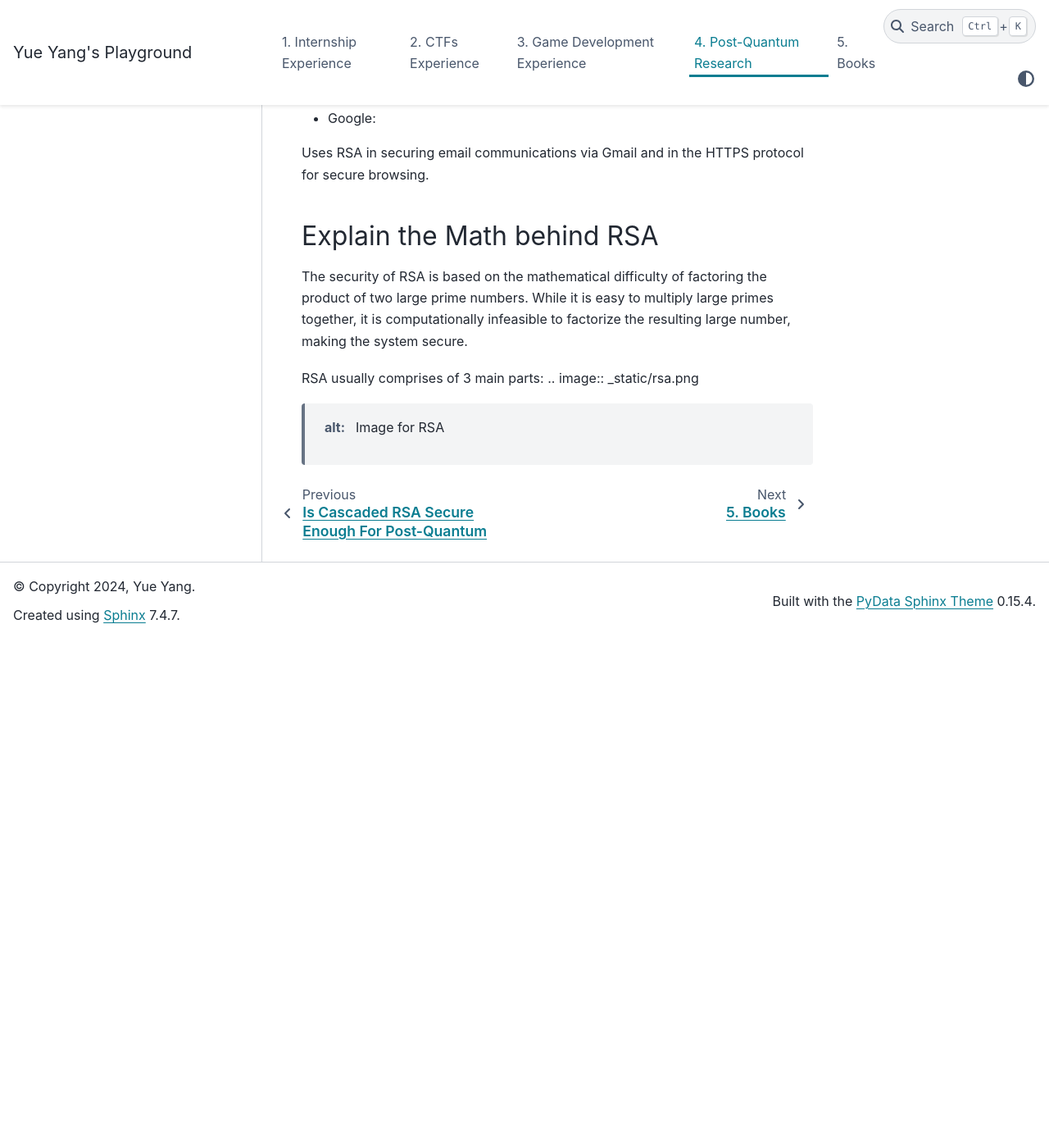
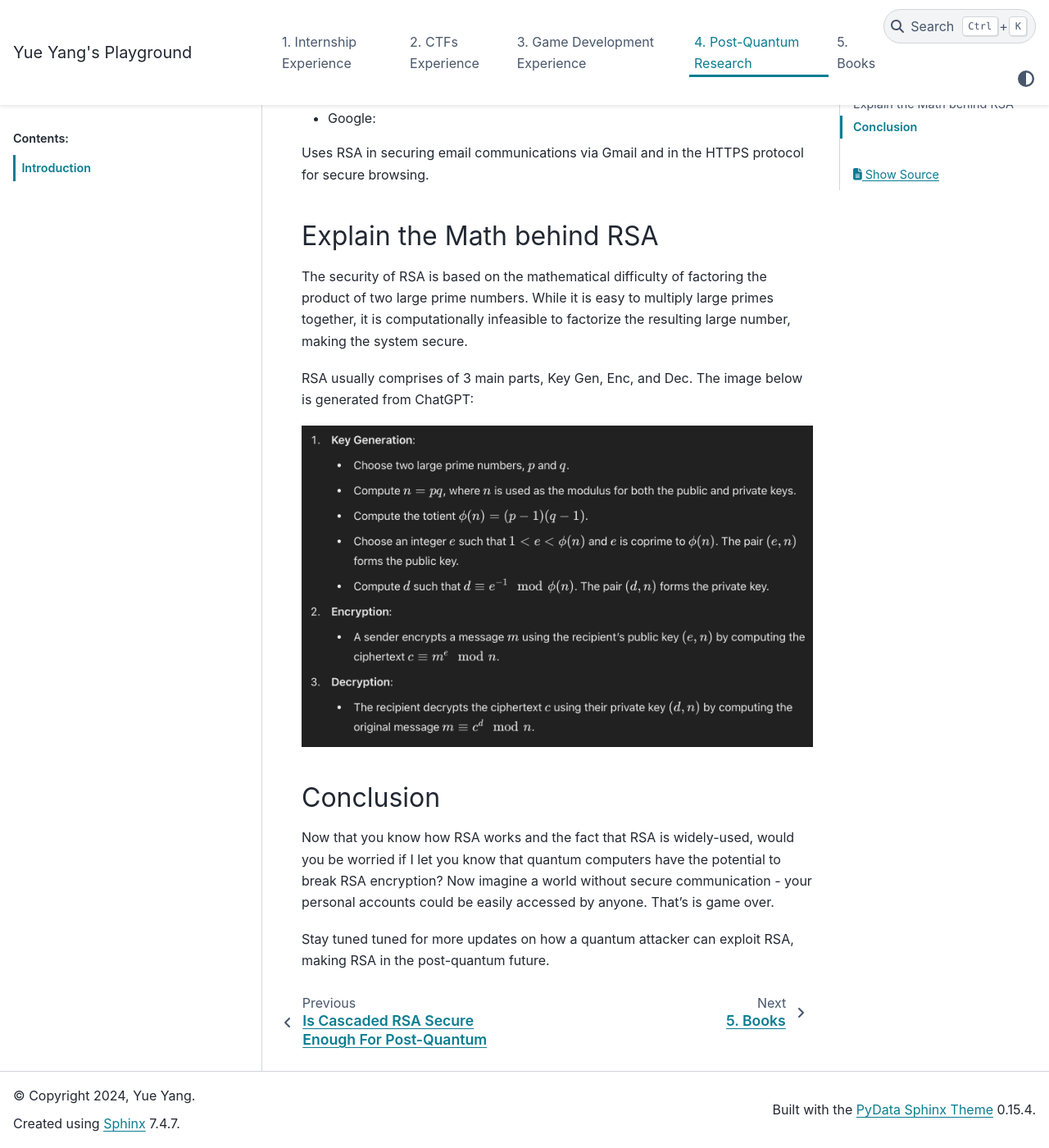
Before and after one commit to yyueyangg/personal-docs, a Sphinx documentation site: the page built from docs/source/what-is-rsa.rst, in a window 1280 px wide and 1400 px high, scrolled down 1227 px. Shown: the whole window at 82% size. Built offline with Sphinx 7.4.7 and the PyData theme 0.15.4, drawn with Linux system fonts in a browser that asks for light colours; before the commit the page ends 2006 px from its top, so only the background shows below that.

Commit message:
Edit file

```diff
--- a/docs/source/what-is-rsa.rst
+++ b/docs/source/what-is-rsa.rst
@@ -46,6 +46,15 @@ The security of RSA is based on the mathematical difficulty of factoring the pro
 While it is easy to multiply large primes together, it is computationally infeasible to factorize the resulting large number,
 making the system secure.
 
-RSA usually comprises of 3 main parts:
+RSA usually comprises of 3 main parts, Key Gen, Enc, and Dec. The image below is generated from ChatGPT:
+
 .. image:: _static/rsa.png
    :alt: Image for RSA
+
+Conclusion
+---------------------
+Now that you know how RSA works and the fact that RSA is widely-used, would you be worried if I let you know that
+quantum computers have the potential to break RSA encryption? Now imagine a world without secure communication - your personal accounts
+could be easily accessed by anyone. That's is game over.
+
+Stay tuned tuned for more updates on how a quantum attacker can exploit RSA, making RSA in the post-quantum future.
```
